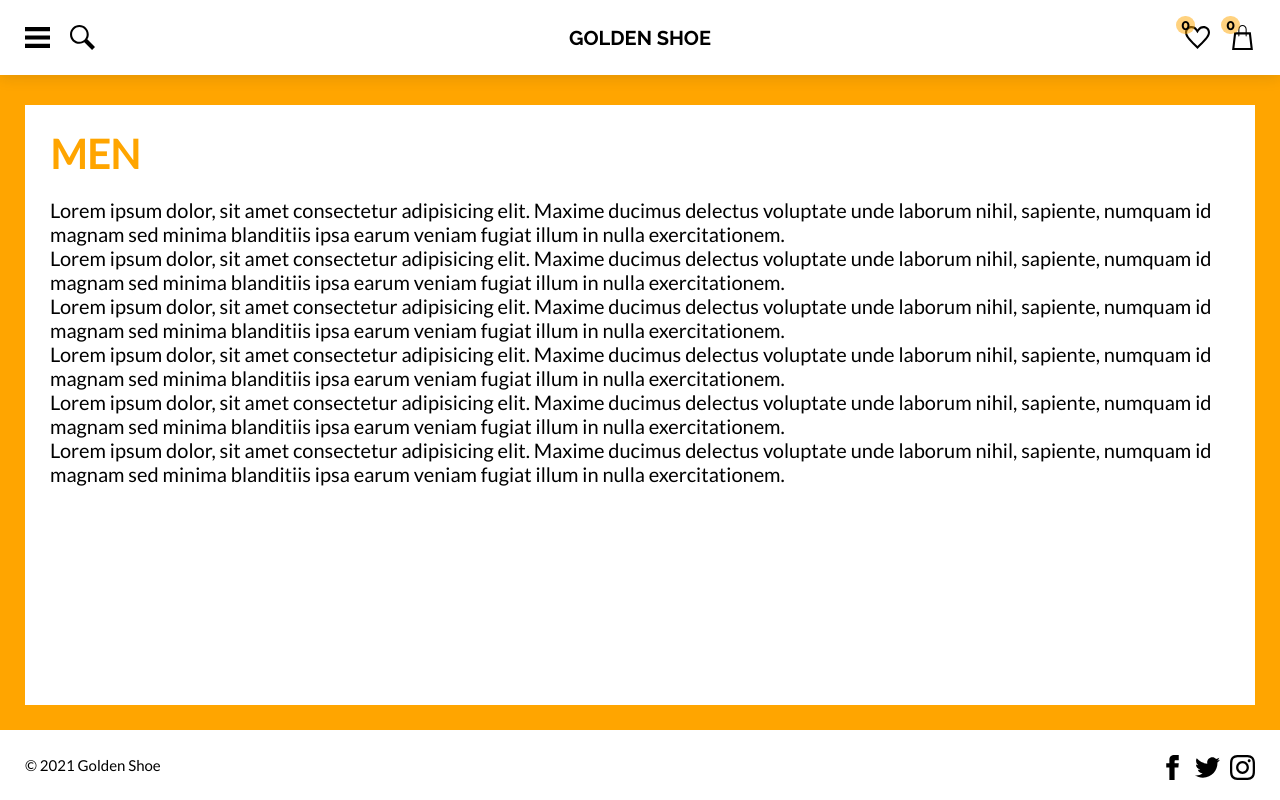
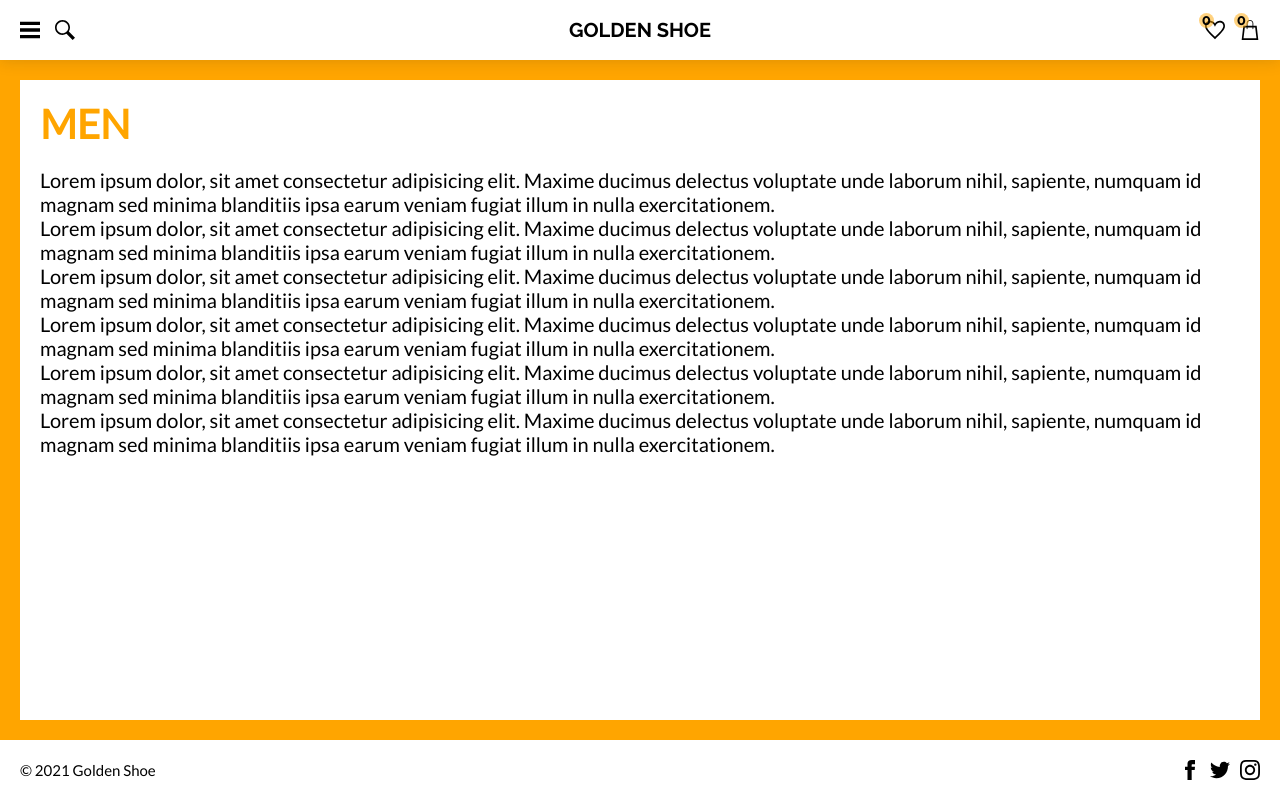
Before and after one commit to saskiaopdam/Golden_Shoe_React, a React (Create React App) app: page /men in a window 1280 px wide. Built offline with nearby package versions, Linux system fonts and the light colour scheme.

Commit message:
happy with dimensions

```diff
--- a/src/App.js
+++ b/src/App.js
@@ -12,6 +12,7 @@ import data from "./data";
 function App() {
   const { products } = data;
   const [cartItems, setCartItems] = useState([]);
+  const [searchOpen, setSearchOpen] = useState(false);
 
   const onAdd = (product) => {
     const exist = cartItems.find((x) => x.id === product.id);
@@ -39,16 +40,25 @@ function App() {
     }
   };
 
+  const toggleSearch = () => {
+    setSearchOpen(!searchOpen);
+  };
+
   return (
     <div className="App">
       <Router>
         <ScrollToTop>
-          <Header cartCount={cartItems.length} />
+          <Header
+            cartCount={cartItems.length}
+            searchOpen={searchOpen}
+            toggleSearch={toggleSearch}
+          />
           <Main
             products={products}
             cartItems={cartItems}
             onAdd={onAdd}
             onRemove={onRemove}
+            searchOpen={searchOpen}
           />
           <Footer />
         </ScrollToTop>
--- a/src/components/Footer/Footer.css
+++ b/src/components/Footer/Footer.css
@@ -37,15 +37,9 @@
     display: flex;
     flex-direction: row;
     justify-content: space-between;
-    padding: 1.25em;
   }
 
   .Footer-socialMedia {
     margin-bottom: 0;
   }
-
-  .Footer-socialMedia__icon {
-    width: 1.25em;
-    height: 1.25em;
-  }
 }
--- a/src/components/Header/Header.css
+++ b/src/components/Header/Header.css
@@ -1,19 +1,17 @@
 .Header {
-  flex-shrink: 0;
-  /* padding: 64px 20px 0 20px; */
-  padding: 3.2em 1em 0 1em;
-  font-family: "Raleway", sans-serif;
-  background: orange;
-}
-
-.Header-nav {
   position: fixed;
   top: 0;
   left: 0;
   right: 0;
   z-index: 1;
+  flex-shrink: 0;
+  font-family: "Raleway", sans-serif;
+  background: orange;
+  box-shadow: rgba(27, 31, 35, 0.15) 0px 1px 15px 0px;
+}
+
+.Header-nav {
   padding: 1em;
-  box-shadow: rgba(27, 31, 35, 0.15) 0px 1px 15px 0px;
   display: flex;
   justify-content: space-between;
   align-items: center;
@@ -86,7 +84,8 @@
 .Header-search {
   width: 100%;
   position: relative;
-  margin-top: 1em;
+  padding: 1em;
+  background: blue;
 }
 
 .Header-search__field {
@@ -101,8 +100,9 @@
 
 .Header-search__icon {
   position: absolute;
-  top: 0.75em;
-  right: 0.75em;
+  top: 50%;
+  transform: translateY(-50%);
+  right: 1.5em;
   width: 1em;
   height: 1em;
   opacity: 0.5;
@@ -112,9 +112,9 @@
   position: fixed;
   background: orange;
   width: 100%;
-  top: 4em;
-  height: 100%;
-  padding: 1.25em;
+  top: 3em;
+  bottom: 0;
+  padding: 1em;
   left: -100%;
   z-index: 1;
   transition: top 0.7s ease;
@@ -125,7 +125,6 @@
 .Header-slideMenu__item {
   text-decoration: none;
   color: white;
-  font-size: 1.25em;
 }
 
 .Header-slideMenu__item + .Header-slideMenu__item {
@@ -156,56 +155,9 @@
 }
 
 @media (min-width: 600px) {
-  .Header {
-    padding: 4em 1.25em 0 1.25em;
-  }
-
-  .Header-nav {
-    padding: 1.25em;
-  }
-
-  .Header-nav__left,
-  .Header-nav__right {
-    height: 1.25em;
-  }
-
-  .Header-nav__burger {
-    height: 1.25em;
-    margin-right: 1em;
-  }
-
-  .Header-nav__brand {
-    height: 1.25em;
-    margin: 0 1em;
-  }
-
-  .Header-nav__icon {
-    width: 1.25em;
-    height: 1.25em;
-  }
-
-  .Header-nav__iconLink {
-    height: 1.25em;
-  }
-
-  .Header-nav__iconLink:first-child {
-    margin-right: 1em;
-  }
-
-  .Header-nav__iconLink-badge {
-    width: 1.25em;
-    height: 1.25em;
-    top: -0.625em;
-    right: 1em;
-  }
-
   .Header-search {
     max-width: 600px;
-    margin: 1.25em auto 0 auto;
-  }
-
-  .Header-search__field {
-    padding: 1.25em;
+    margin: 0 auto;
   }
 
   .Header-slideMenu {
--- a/src/components/Header/Header.jsx
+++ b/src/components/Header/Header.jsx
@@ -3,9 +3,8 @@ import { useState } from "react";
 
 import "./Header.css";
 
-function Header({ cartCount }) {
+function Header({ cartCount, searchOpen, toggleSearch }) {
   const [slideOpen, setSlideOpen] = useState(false);
-  const [searchOpen, setSearchOpen] = useState(false);
 
   const toggleSlide = () => {
     setSlideOpen(!slideOpen);
@@ -13,10 +12,6 @@ function Header({ cartCount }) {
 
   const closeSlide = () => {
     setSlideOpen(false);
-  };
-
-  const toggleSearch = () => {
-    setSearchOpen(!searchOpen);
   };
 
   return (
--- a/src/components/Main/Main.css
+++ b/src/components/Main/Main.css
@@ -1,6 +1,6 @@
 .Main {
   display: flex;
   flex-grow: 1;
-  padding: 1.25em;
   background: orange;
+  /* padding defined inline, to accomodate search toggle */
 }
--- a/src/components/Main/Main.jsx
+++ b/src/components/Main/Main.jsx
@@ -12,9 +12,17 @@ import Login from "../Pages/Login";
 import Wishlist from "../Pages/Wishlist";
 import Cart from "../Pages/Cart";
 
-function Main({ products, cartItems, onAdd, onRemove }) {
+function Main({ products, cartItems, onAdd, onRemove, searchOpen }) {
   return (
-    <div className="Main">
+    <div
+      className="Main"
+      searchOpen={searchOpen}
+      style={
+        searchOpen
+          ? { padding: "8.2em 1em 1em 1em" }
+          : { padding: "4em 1em 1em 1em" }
+      }
+    >
       <Route exact path="/">
         <Home products={products} onAdd={onAdd} />
       </Route>
--- a/src/components/Pages/Page.css
+++ b/src/components/Pages/Page.css
@@ -3,7 +3,7 @@
   margin: 0 auto;
   background: white;
   flex-grow: 1;
-  padding: 1.25em;
+  padding: 1em;
 }
 
 .Page-title {
@@ -14,7 +14,7 @@
 .Page-display {
   display: grid;
   grid-template-columns: 1fr;
-  gap: 1.25em;
+  gap: 1em;
 }
 
 @media (min-width: 600px) {
```
